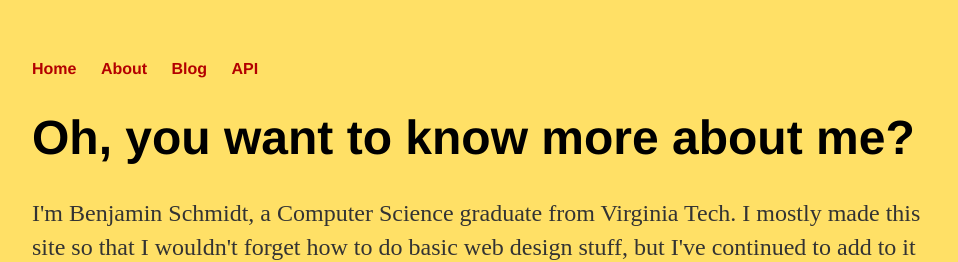
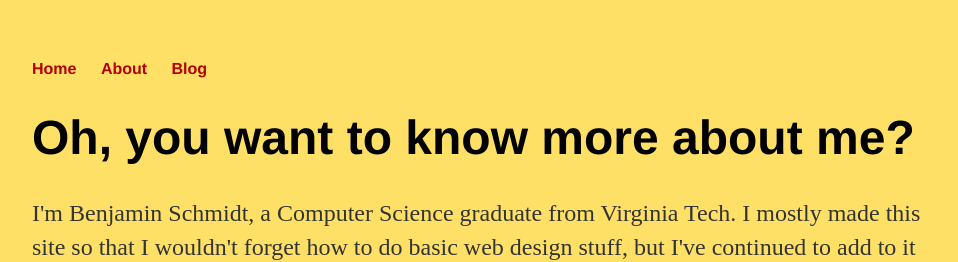
Before and after one commit to YellowArchitect/YellowArchitect.github.io, a Jekyll site: the page built from about/index.html, in a window 1280 px wide. Shown: the top 262 px of the page, without its empty margins (160-1118 px from the left). Built offline with Jekyll 4.4.1, drawn with Linux system fonts in a browser that asks for light colours.

Commit message:
Update default.html
Goodbye API link, you were a good companion.

```diff
--- a/_layouts/default.html
+++ b/_layouts/default.html
@@ -11,7 +11,6 @@
 	        		<li><a href="/">Home</a></li>
 		        	<li><a href="/about">About</a></li>
 	        		<li><a href="/blog">Blog</a></li>
-					<li><a href="/API">API</a></li>
 	    		</ul>
 			</nav>
 			<div class="container">
```
